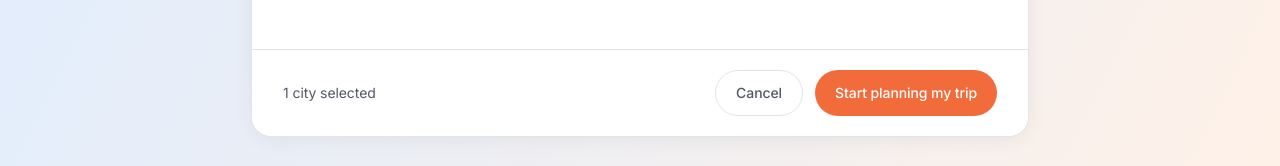
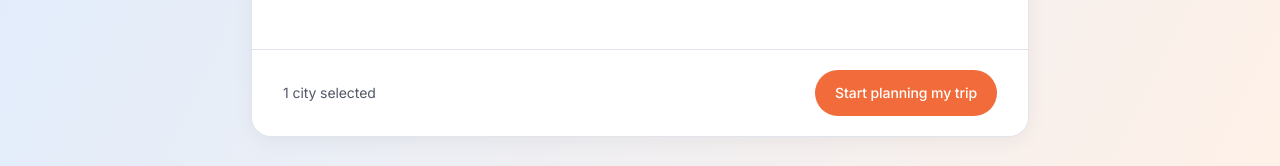
Before and after one commit to dibbendodesign-dotcom/yopki, a Next.js app: page / in a window 1280 px wide. Shown: the part 545-711 px from the top of the page. Built offline with nearby package versions, Linux system fonts and the light colour scheme.

Commit message:
Remove Cancel from the Destination step
Destination is now the homepage, so Cancel led back to the same page.

Co-Authored-By: Claude Opus 5.5 <noreply@anthropic.com>

```diff
--- a/components/trip/CityStep.tsx
+++ b/components/trip/CityStep.tsx
@@ -237,7 +237,7 @@ export function CityStep() {
           </div>
         </div>
 
-        {/* Footer actions — selected-city count on the left, Cancel / Start planning on the right (pattern from Figma 18:12526). */}
+        {/* Footer actions — selected-city count on the left, Start planning on the right (pattern from Figma 18:12526). */}
         <footer className="flex flex-wrap items-center justify-between gap-x-6 gap-y-3 rounded-b-20 border-t border-stroke-soft-200 bg-bg-white-0 px-[31px] py-5">
           <p aria-live="polite" className="text-sm leading-5 tracking-[-0.084px] text-text-sub-600">
             {chosen.length > 0
@@ -246,9 +246,6 @@ export function CityStep() {
           </p>
 
           <div className="flex shrink-0 items-center gap-3">
-            <Button size="large" variant="neutral-stroke" onClick={() => router.push("/")}>
-              Cancel
-            </Button>
             <Button
               size="large"
               disabled={chosen.length === 0}
```
